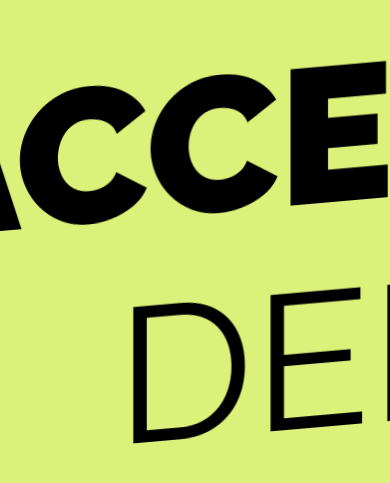
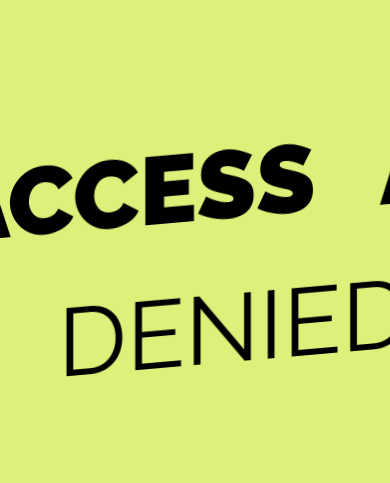
Before and after one commit to airadavometra/accesibleweb, a Next.js app: page / in a window 390 px wide. Shown: the part 187-670 px from the top of the page. Built offline with nearby package versions, Linux system fonts and the light colour scheme.

Commit message:
add rem media

```diff
--- a/components/Description/Description.module.css
+++ b/components/Description/Description.module.css
@@ -13,7 +13,7 @@
   column-gap: 4rem;
 }
 
-@media (max-width: 768px) {
+@media (max-width: 48rem) {
   .descriptionContent {
     columns: 1;
   }
--- a/components/Header/Header.module.css
+++ b/components/Header/Header.module.css
@@ -36,7 +36,7 @@
 }
 .menuIcon {
 }
-@media (max-width: 768px) {
+@media (max-width: 48rem) {
   .header {
     padding: 1.5rem;
   }
--- a/components/Hero/Hero.module.css
+++ b/components/Hero/Hero.module.css
@@ -5,7 +5,7 @@
   flex-direction: column;
   justify-content: center;
   font-family: var(--title-font);
-  font-size: 192px;
+  font-size: clamp(6rem, 20vw + 1rem, 12rem);
   text-transform: uppercase;
   overflow: hidden;
 }
@@ -23,6 +23,13 @@
 .runningLeft {
   margin-top: 4rem;
 }
+
+@media (max-width: 48rem) {
+  .runningLeft {
+    margin-top: 8rem;
+  }
+}
+
 @keyframes running-animation {
   from {
     transform: translateX(-50%);
--- a/styles/Home.module.css
+++ b/styles/Home.module.css
@@ -19,7 +19,7 @@
   text-transform: uppercase;
   cursor: pointer;
 }
-@media (max-width: 768px) {
+@media (max-width: 48rem) {
   .libraryLink {
     font-size: 2rem;
   }
```
